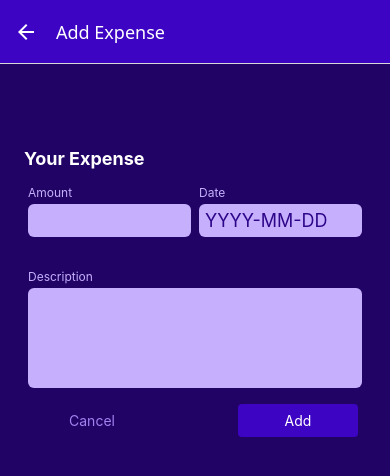
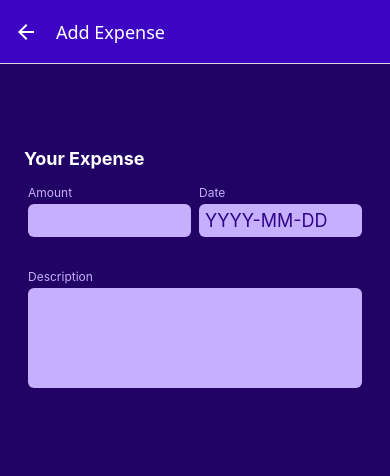
Before and after one commit to meytirm/expenses-app, a React Native app: screen /ManageExpense in a window 390 px wide. Shown: the top 476 px of the page. Built offline with nearby package versions, Linux system fonts and the light colour scheme.

Commit message:
refactor(screens): simplify ManageExpense form integration
Replaced individual buttons and handlers with `ExpenseForm`'s built-in button and event props. Removed unused `UiButton` import and related code. Improved code maintainability and reduced duplication.

```diff
--- a/screens/ManageExpense.tsx
+++ b/screens/ManageExpense.tsx
@@ -4,7 +4,6 @@ import {RootStackParamList} from "../types";
 import {useContext, useLayoutEffect} from "react";
 import IconButton from "../components/common/IconButton";
 import {GlobalStyles} from "../constants/styles";
-import UiButton from "../components/common/UiButton";
 import {ExpensesContext} from "../store/expenses/expenses-context";
 import ExpenseForm from "../components/ManageExpense/ExpenseForm";
 
@@ -28,7 +27,7 @@ function ManageExpense({navigation, route}: MealsOverviewProps) {
     navigation.goBack()
   }
 
-  function cancelHandler() {
+  function handleOnCancel() {
     navigation.goBack()
   }
 
@@ -57,20 +56,10 @@ function ManageExpense({navigation, route}: MealsOverviewProps) {
 
   return (
     <View style={styles.container}>
-      <ExpenseForm />
-      <View style={styles.buttons}>
-        <UiButton
-          style={styles.button}
-          mode="flat"
-          onPress={cancelHandler}>
-          Cancel
-        </UiButton>
-        <UiButton
-          style={styles.button}
-          onPress={confirmHandler}>
-          {isEditing ? 'Update' : 'Add'}
-        </UiButton>
-      </View>
+      <ExpenseForm
+        submitButtonLabel={isEditing ? 'Update' : 'Add'}
+        onCancel={handleOnCancel}
+      />
       {
         isEditing && (
           <View style={styles.deleteContainer}>
@@ -93,15 +82,6 @@ const styles = StyleSheet.create({
     padding: 24,
     backgroundColor: GlobalStyles.colors.primary800
   },
-  buttons: {
-    flexDirection: 'row',
-    justifyContent: 'space-between',
-    alignItems: 'center'
-  },
-  button: {
-    minWidth: 120,
-    marginHorizontal: 8,
-  },
   deleteContainer: {
     marginTop: 16,
     paddingTop: 8,
```
